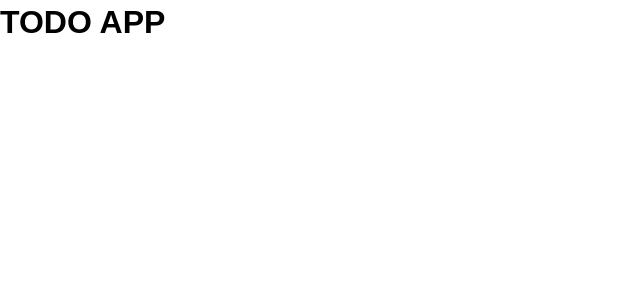
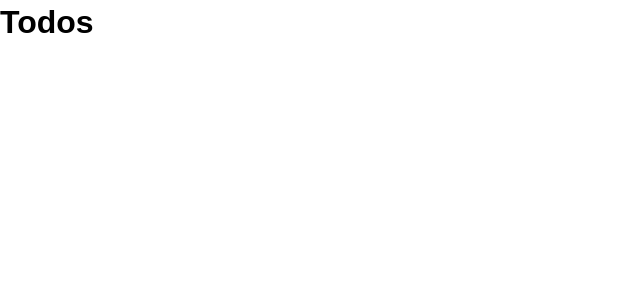
Before and after one commit to ashdeepupadhyay/TODO-APP-REACT, a React (Create React App) app: page / in a window 1280 px wide. Shown: the top 300 px of the page, without its empty margins (0-640 px from the left). Built offline with nearby package versions, Linux system fonts and the light colour scheme.

Commit message:
made a state in APP

```diff
--- a/src/App.js
+++ b/src/App.js
@@ -1,12 +1,38 @@
 import React from 'react';
+import Todos from './components/Todos'
+
 import './App.css';
 
-function App() {
-  return (
-    <div className="App">
-      <h1>TODO APP</h1>
-    </div>
-  );
+class App extends React.Component{
+  state={
+    todos:[
+      {
+        id:1,
+        title:'learn basic',
+        completed:false
+      },
+      {
+        id:2,
+        title:'learn language',
+        completed:false
+      },
+      {
+        id:3,
+        title:'learn technology',
+        completed:false
+      }
+    ]
+  }
+  render(){
+
+    return (
+      <div className="App">
+        <Todos/>
+
+      </div>
+    );
+  }
 }
 
+
 export default App;
--- /dev/null
+++ b/src/components/Todos.js
@@ -0,0 +1,10 @@
+import React from 'react';
+function Todos() {
+  return (
+    <div >
+      <h1>Todos</h1>
+    </div>
+  );
+}
+
+export default Todos;
```
